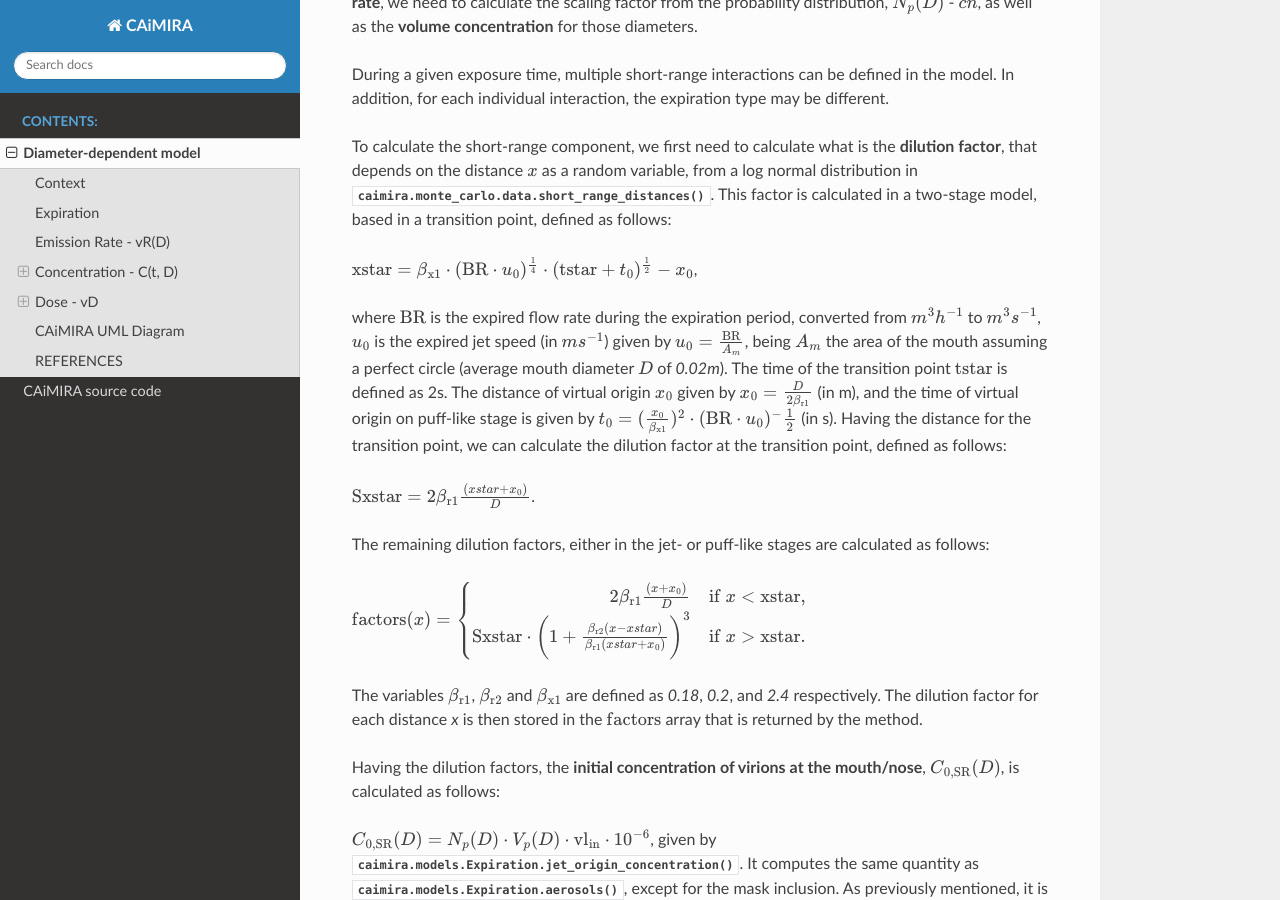
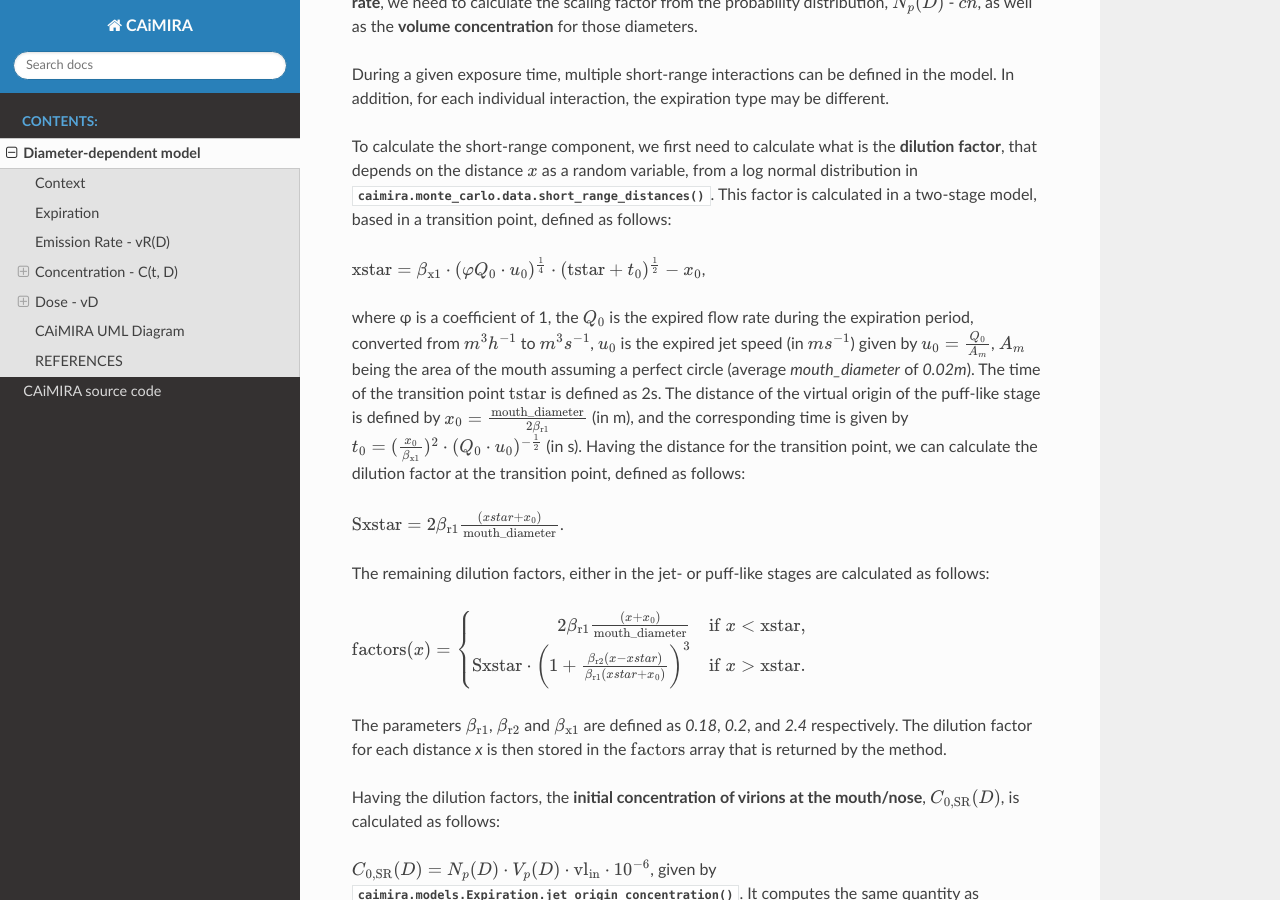
Before and after one commit to CERN/CAiMIRA, a Sphinx documentation site: the page built from caimira/docs/full_diameter_dependence.rst, in a window 1280 px wide and 900 px high, scrolled down 5041 px. Built offline with Sphinx 7.4.7 and the Read the Docs theme 2.0.0, drawn with Linux system fonts in a browser that asks for light colours.

Commit message:
Updated documentation

```diff
--- a/caimira/docs/full_diameter_dependence.rst
+++ b/caimira/docs/full_diameter_dependence.rst
@@ -142,19 +142,19 @@ In addition, for each individual interaction, the expiration type may be differe
 To calculate the short-range component, we first need to calculate what is the **dilution factor**, that depends on the distance :math:`x` as a random variable, from a log normal distribution in :meth:`caimira.monte_carlo.data.short_range_distances`.
 This factor is calculated in a two-stage model, based in a transition point, defined as follows:
 
-:math:`\mathrm{xstar}=𝛽_{\mathrm{x1}} \cdot (\mathrm{BR} \cdot u_{0})^\frac{1}{4} \cdot (\mathrm{tstar} + t_{0})^\frac{1}{2} - x_{0}`,
+:math:`\mathrm{xstar}=𝛽_{\mathrm{x1}} \cdot (φQ_{0} \cdot u_{0})^\frac{1}{4} \cdot (\mathrm{tstar} + t_{0})^\frac{1}{2} - x_{0}`,
 
-where :math:`\mathrm{BR}` is the expired flow rate during the expiration period, converted from :math:`m^{3} h^{-1}` to :math:`m^{3} s^{-1}`, :math:`u_{0}` is the expired jet speed (in :math:`m s^{-1}`) given by :math:`u_{0}=\frac{\mathrm{BR}}{A_{m}}`, being :math:`A_{m}` the area of the mouth assuming a perfect circle (average mouth diameter :math:`D` of `0.02m`).
-The time of the transition point :math:`\mathrm{tstar}` is defined as 2s. The distance of virtual origin :math:`x_{0}` given by :math:`x_{0}=\frac{D}{2𝛽_{\mathrm{r1}}}` (in m), and the time of virtual origin on puff-like stage is given by :math:`t_{0}=(\frac{x_{0}}{𝛽_{\mathrm{x1}}})^2 \cdot (\mathrm{BR} \cdot u_{0})^-\frac{1}{2}` (in s).
+where φ is a coefficient of 1, the :math:`Q_{0}` is the expired flow rate during the expiration period, converted from :math:`m^{3} h^{-1}` to :math:`m^{3} s^{-1}`, :math:`u_{0}` is the expired jet speed (in :math:`m s^{-1}`) given by :math:`u_{0}=\frac{Q_{0}}{A_{m}}`, :math:`A_{m}` being the area of the mouth assuming a perfect circle (average `mouth_diameter` of `0.02m`).
+The time of the transition point :math:`\mathrm{tstar}` is defined as 2s. The distance of the virtual origin of the puff-like stage is defined by :math:`x_{0}=\frac{\textrm{mouth_diameter}}{2𝛽_{\mathrm{r1}}}` (in m), and the corresponding time is given by :math:`t_{0}=(\frac{x_{0}}{𝛽_{\mathrm{x1}}})^2 \cdot (Q_{0} \cdot u_{0})^{-\frac{1}{2}}` (in s).
 Having the distance for the transition point, we can calculate the dilution factor at the transition point, defined as follows:
 
-:math:`\mathrm{Sxstar}=2𝛽_{\mathrm{r1}}\frac{(xstar + x_{0})}{D}`.
+:math:`\mathrm{Sxstar}=2𝛽_{\mathrm{r1}}\frac{(xstar + x_{0})}{\textrm{mouth_diameter}}`.
 
 The remaining dilution factors, either in the jet- or puff-like stages are calculated as follows:
 
-:math:`\mathrm{factors}(x)=\begin{cases}\hfil 2𝛽_{\mathrm{r1}}\frac{(x + x_{0})}{D} & \textrm{if } x < \mathrm{xstar},\\\hfil \mathrm{Sxstar} \cdot \biggl(1 + \frac{𝛽_{\mathrm{r2}}(x - xstar)}{𝛽_{\mathrm{r1}}(xstar + x_{0})}\biggl)^3 & \textrm{if } x > \mathrm{xstar}.\end{cases}`
+:math:`\mathrm{factors}(x)=\begin{cases}\hfil 2𝛽_{\mathrm{r1}}\frac{(x + x_{0})}{\textrm{mouth_diameter}} & \textrm{if } x < \mathrm{xstar},\\\hfil \mathrm{Sxstar} \cdot \biggl(1 + \frac{𝛽_{\mathrm{r2}}(x - xstar)}{𝛽_{\mathrm{r1}}(xstar + x_{0})}\biggl)^3 & \textrm{if } x > \mathrm{xstar}.\end{cases}`
 
-The variables :math:`𝛽_{\mathrm{r1}}`, :math:`𝛽_{\mathrm{r2}}` and :math:`𝛽_{\mathrm{x1}}` are defined as `0.18`, `0.2`, and `2.4` respectively. The dilution factor for each distance `x` is then stored in the :math:`\mathrm{factors}` array that is returned by the method.
+The parameters :math:`𝛽_{\mathrm{r1}}`, :math:`𝛽_{\mathrm{r2}}` and :math:`𝛽_{\mathrm{x1}}` are defined as `0.18`, `0.2`, and `2.4` respectively. The dilution factor for each distance `x` is then stored in the :math:`\mathrm{factors}` array that is returned by the method.
 
 Having the dilution factors, the **initial concentration of virions at the mouth/nose**, :math:`C_{0, \mathrm{SR}}(D)`, is calculated as follows:
 
```
